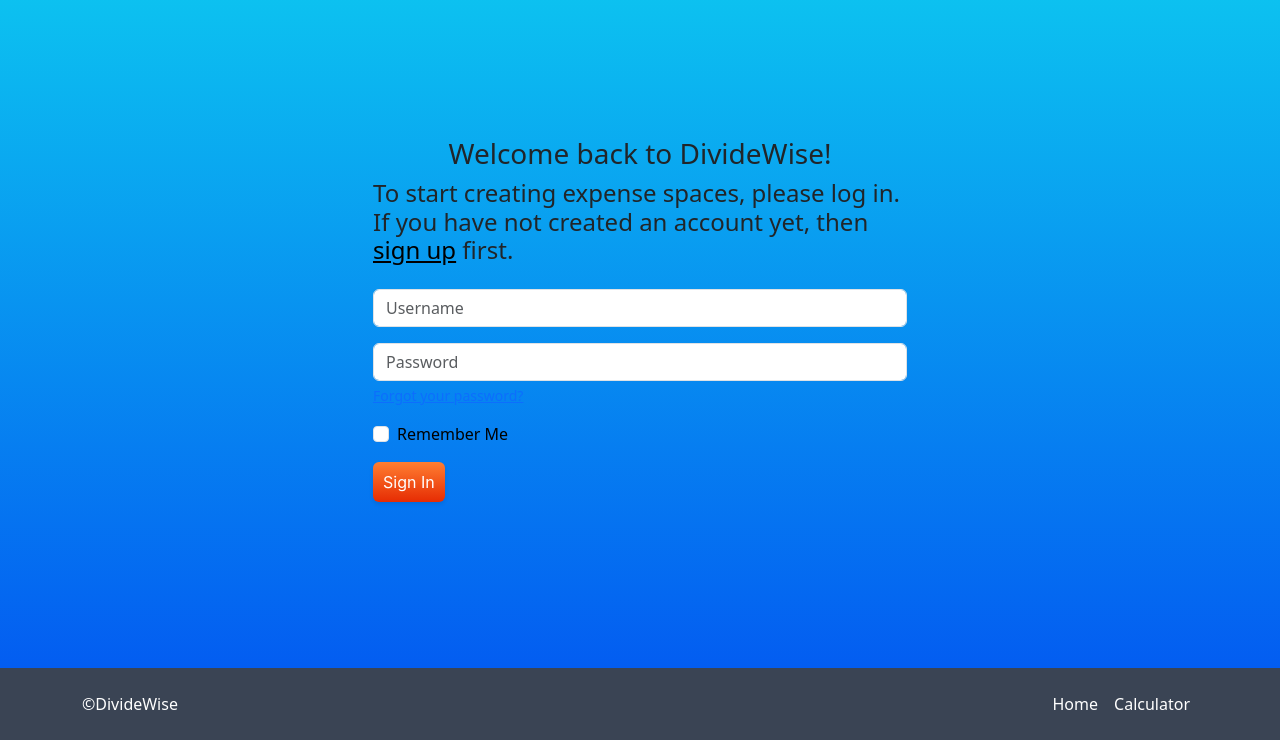
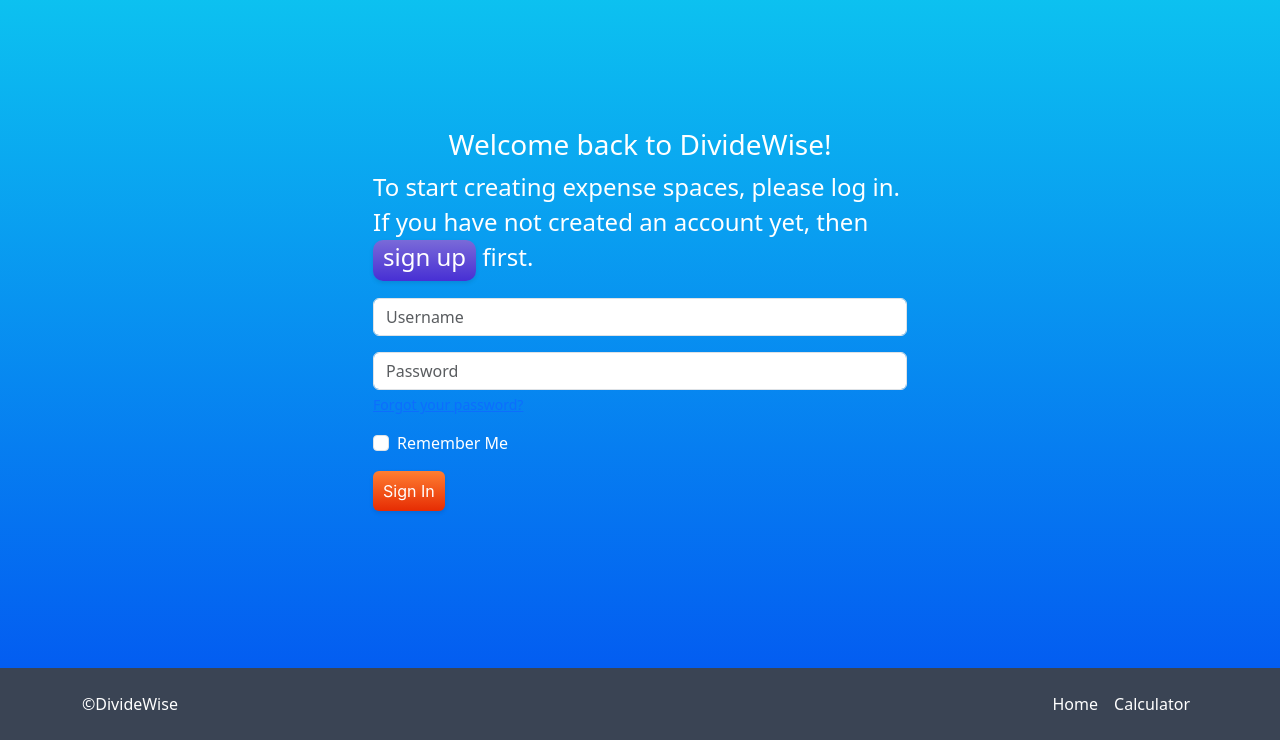
Before and after one commit to jack-brosnan/DivideWise, a Django app: page /accounts/login/ in a window 1280 px wide. Shown: the part 60-800 px from the top of the page. Run offline with Django 4.2, Linux system fonts and the light colour scheme; some libraries are stand-ins or nearby versions.

Commit message:
Applied further custom styling to login and signup forms

```diff
--- a/static/css/style.css
+++ b/static/css/style.css
@@ -649,7 +649,21 @@ form label {
 /* login and registration forms */
 
 .auth-text-link {
-    color: #000000;
+    color: #FFFFFF;
+    text-decoration-line: none;
+}
+
+.auth-link-bg {
+    background-color: initial;
+    background-image: linear-gradient(-180deg, #7a6ad8, #472fd4);
+    box-shadow: rgba(0, 0, 0, 0.1) 0 2px 4px;
+    padding: 0 10px 8px;
+    border-radius: 10px;
+
+}
+
+.v-space {
+    line-height: 35px;
 }
 
 .signup label,
@@ -659,7 +673,7 @@ form label {
 
 .login .form-check-label {
     display: block;
-    color: #000000;
+    color: #FFFFFF;
 }
 
 .container.h-100 {
--- a/templates/account/login.html
+++ b/templates/account/login.html
@@ -9,11 +9,13 @@
 <div class="container h-100 d-flex align-items-center justify-content-center">
     <div class="row w-100">
         <div class="col-md-8 col-lg-6 mx-auto">
-            <h3 class="text-center">{% blocktrans %}Welcome back to DivideWise!{% endblocktrans %}</h3>
-            <h4>
+            <h3 class="text-center header-white">{% blocktrans %}Welcome back to DivideWise!{% endblocktrans %}</h3>
+            <h4 class="v-space header-white">
                 {% blocktrans %}
                 To start creating expense spaces, please log in. If you have not created an account yet, then
-                <a class="auth-text-link" href="{{ signup_url }}">sign up</a> first.
+                <span class="auth-link-bg">
+                <a class="auth-text-link" href="{{ signup_url }}">sign up</span></a> first.
+
                 {% endblocktrans %}
             </h4>
             <form class="login mt-4" method="POST" action="{% url 'account_login' %}">
```
Also changed, not shown: templates/account/signup.html (+3 -6 lines).
